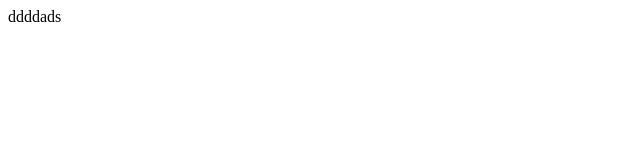
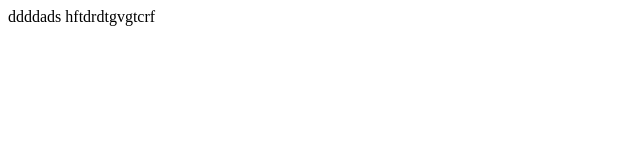
Before and after one commit to rubenmlm/Visual, a plain HTML site: page index.html in a window 1280 px wide. Shown: the whole page, without its empty margins (0-640 px from the left). Drawn offline with Linux system fonts and the light colour scheme.

Commit message:
actualizacion

```diff
--- a/index.html
+++ b/index.html
@@ -7,6 +7,9 @@
 </head>
 <body>
     ddddads
+
+
+    hftdrdtgvgtcrf
 </body>
 
 </html>
```
